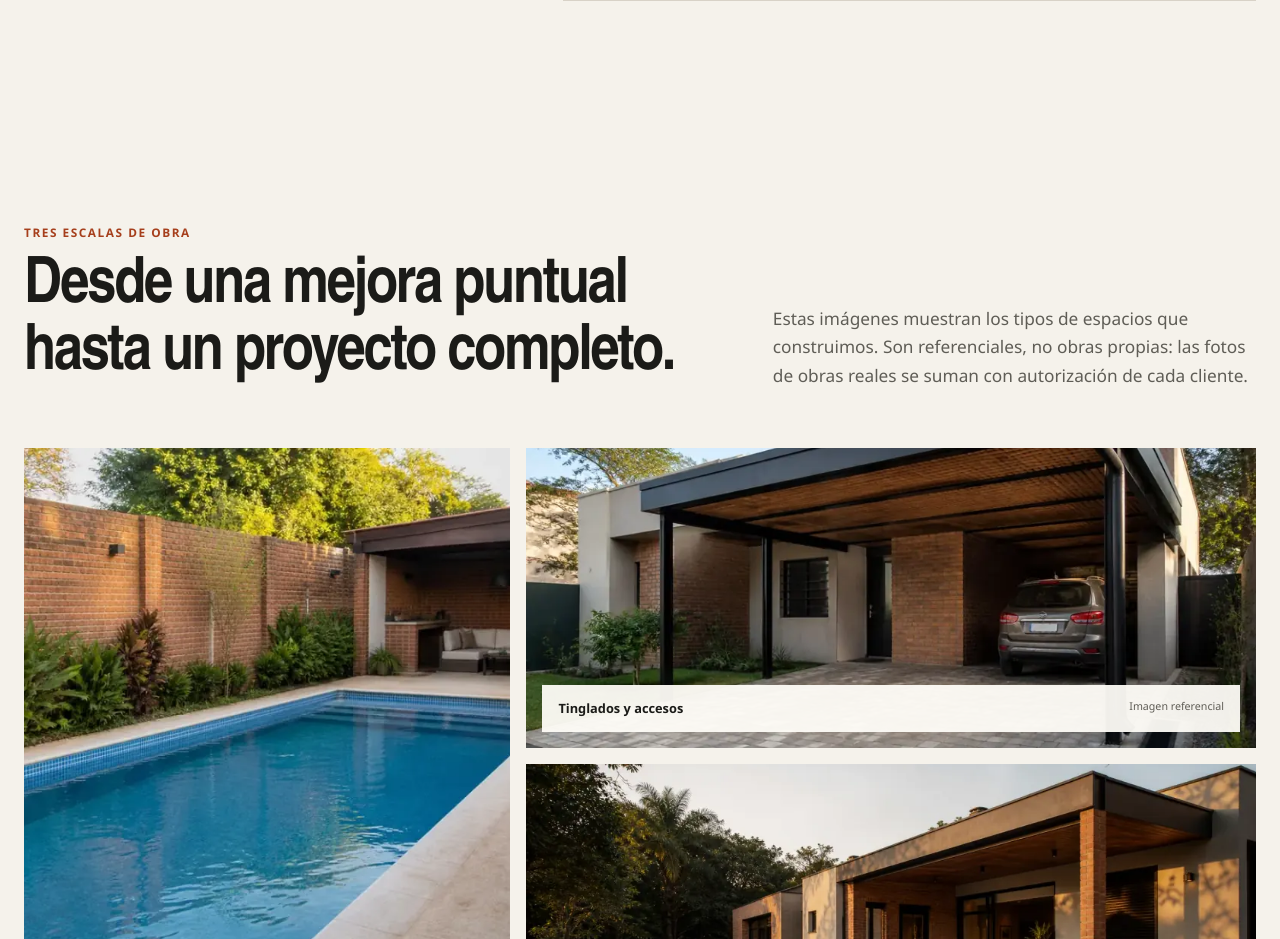
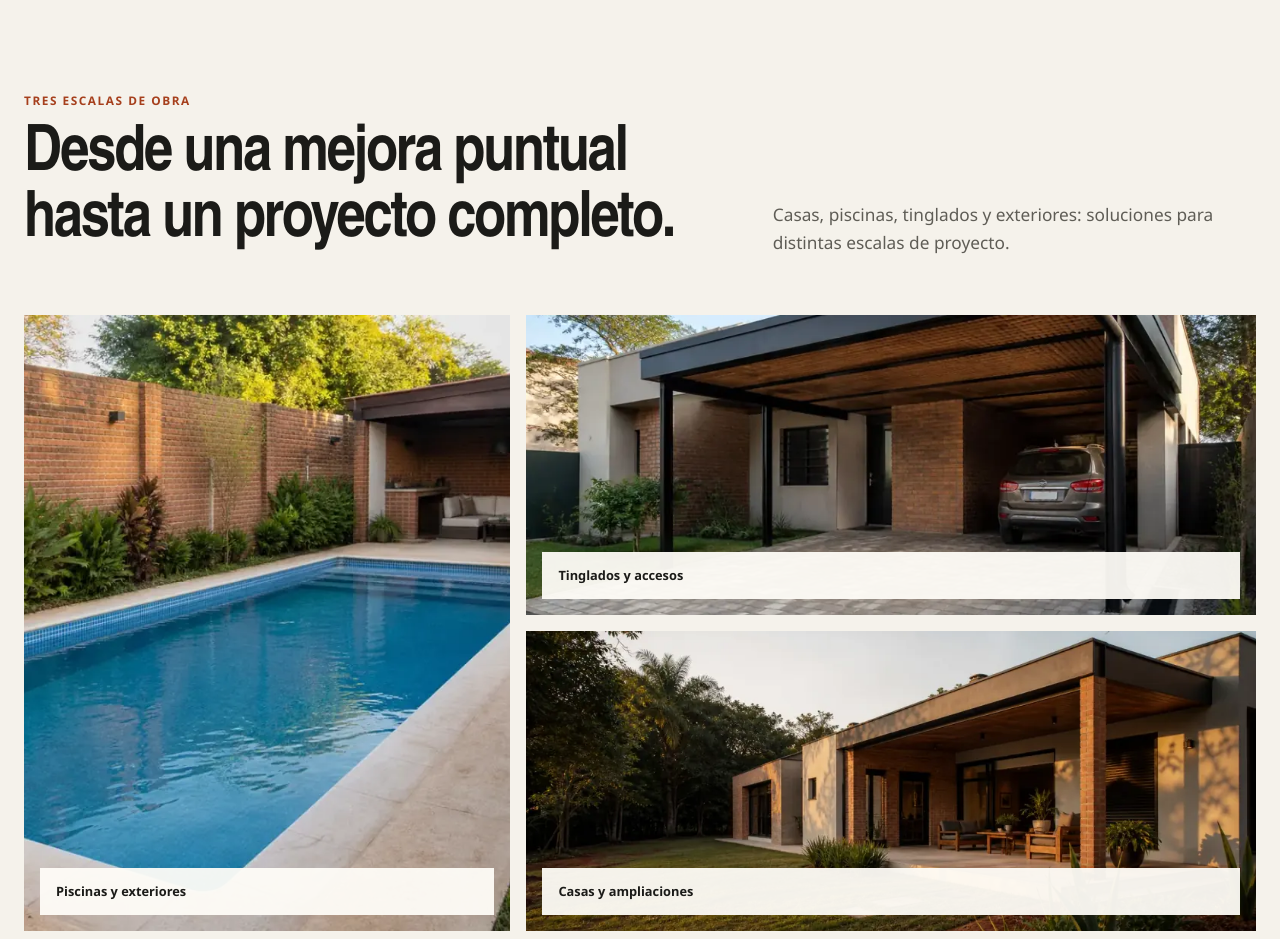
Before and after one commit to antonmarklundcom/obra, a PHP site: page / in a window 1280 px wide. Shown: the part 5561-6500 px from the top of the page. Run offline with PHP 8.4, Linux system fonts and the light colour scheme.

Commit message:
Remove public image generation and reference notices

```diff
--- a/app/conversion.php
+++ b/app/conversion.php
@@ -55,7 +55,7 @@ function obra_reference_srcset(string $slug, string $child = ''): string
 
 function obra_service_media(array $page, string $slug, string $child = ''): void
 {
-    ?><figure class="conversion-media"><img src="<?= h(obra_service_image($slug, $child)) ?>" srcset="<?= h(obra_reference_srcset($slug, $child)) ?>" sizes="(min-width:1024px) 45vw, 100vw" alt="<?= h('Imagen referencial de ' . $page['name']) ?>" width="1200" height="900" fetchpriority="high"><figcaption>Imagen generada · referencial, no es una obra realizada</figcaption></figure><?php
+    ?><figure class="conversion-media"><img src="<?= h(obra_service_image($slug, $child)) ?>" srcset="<?= h(obra_reference_srcset($slug, $child)) ?>" sizes="(min-width:1024px) 45vw, 100vw" alt="<?= h($page['name']) ?>" width="1200" height="900" fetchpriority="high"></figure><?php
 }
 
 function obra_service_hero(array $config, array $content, array $route, array $page): void
--- a/app/home-conversion.php
+++ b/app/home-conversion.php
@@ -8,7 +8,7 @@ function obra_home_intents(): void
         ['reformas', 'Mejorar lo que ya tenés', 'Reformas y ampliaciones en tu casa.', '/servicios/#grupo-reforma'],
         ['techos', 'Resolver tu techo', 'Cubiertas nuevas, filtraciones y desagües.', '/techos/'],
     ];
-    ?><section class="home-intents section" id="elegi"><div class="section-head"><div><p class="eyebrow">Elegí por dónde empezar</p><h2>¿Qué querés hacer en tu propiedad?</h2></div><p>Empezá por tu necesidad. En cada servicio te contamos qué revisar y qué datos mandar para consultar.</p></div><div class="home-intent-grid"><?php foreach ($choices as [$slug, $title, $summary, $url]): ?><a class="home-intent-card" href="<?= h($url) ?>"><img src="<?= h(obra_service_image($slug)) ?>" srcset="<?= h(obra_reference_srcset($slug)) ?>" sizes="(min-width:760px) 33vw, 100vw" width="1200" height="900" alt="" loading="lazy"><div><h3><?= h($title) ?></h3><p><?= h($summary) ?></p><span>Ver opciones ↗</span></div></a><?php endforeach; ?></div><p class="reference-note">Imágenes generadas como referencia; no son obras realizadas.</p><a class="text-link" href="/servicios/">Explorar todos los servicios →</a></section><?php
+    ?><section class="home-intents section" id="elegi"><div class="section-head"><div><p class="eyebrow">Elegí por dónde empezar</p><h2>¿Qué querés hacer en tu propiedad?</h2></div><p>Empezá por tu necesidad. En cada servicio te contamos qué revisar y qué datos mandar para consultar.</p></div><div class="home-intent-grid"><?php foreach ($choices as [$slug, $title, $summary, $url]): ?><a class="home-intent-card" href="<?= h($url) ?>"><img src="<?= h(obra_service_image($slug)) ?>" srcset="<?= h(obra_reference_srcset($slug)) ?>" sizes="(min-width:760px) 33vw, 100vw" width="1200" height="900" alt="" loading="lazy"><div><h3><?= h($title) ?></h3><p><?= h($summary) ?></p><span>Ver opciones ↗</span></div></a><?php endforeach; ?></div><a class="text-link" href="/servicios/">Explorar todos los servicios →</a></section><?php
 }
 
 function obra_home_start(array $config): void
--- a/app/layout.php
+++ b/app/layout.php
@@ -110,7 +110,7 @@ function obra_footer(array $config, array $content, array $route = []): void
     <details class="footer-section" open><summary>Guías y empresa</summary><nav aria-label="Guías y empresa"><?php foreach ($content['guides'] as $slug => $guide): ?><a href="<?= h(obra_guide_path($slug, $guide)) ?>"><?= h($guide['name']) ?></a><?php endforeach; ?><strong class="footer-sub">Obra</strong><a href="/como-trabajamos/">Cómo trabajamos</a><a href="/nosotros/">Nosotros</a><a href="/cotizar/">Cotizar</a><a href="/privacidad/">Privacidad</a></nav></details>
     <div><strong>Contacto</strong><?php if ($wa): ?><a class="footer-wa" href="<?= h($wa) ?>"<?= obra_wa_attrs($placement, $waService) ?>>WhatsApp <?= h(obra_phone_display($config)) ?></a><?php if ($tel !== ''): ?><a class="footer-tel" href="<?= h($tel) ?>">Llamar <?= h(obra_phone_display($config)) ?></a><?php endif; ?><?php else: ?><a href="/cotizar/">Formulario de cotización</a><?php endif; ?><?php if ($config['email'] !== ''): ?><a href="mailto:<?= h($config['email']) ?>"><?= h($config['email']) ?></a><?php endif; ?><?php if ($config['legal_address'] !== ''): ?><p><?= h($config['legal_address']) ?></p><?php endif; ?><?php if ($config['legal_operator'] !== ''): ?><p><?= h($config['legal_operator']) ?></p><?php endif; ?><?php if ($config['ruc'] !== ''): ?><p>RUC <?= h($config['ruc']) ?></p><?php endif; ?></div>
   </div>
-  <div class="footer-base"><span>© <?= date('Y') ?> Obra.com.py</span><span><?= h($config['area']) ?> · resto del país según proyecto</span><span>Imágenes referenciales, no son obras propias</span></div>
+  <div class="footer-base"><span>© <?= date('Y') ?> Obra.com.py</span><span><?= h($config['area']) ?> · resto del país según proyecto</span></div>
 </footer>
 <?php if ($waSticky && obra_has_sticky($route, $path)): ?><nav class="sticky-cta" aria-label="Contacto rápido" data-sticky-cta><a class="sticky-wa" href="<?= h($waSticky) ?>"<?= obra_wa_attrs($stickyPlacement, $waService) ?>>WhatsApp</a><a class="sticky-quote" href="<?= h(obra_quote_url($waService, $route['child'] ?? '', $path)) ?>">Cotizar</a></nav><?php endif; ?>
 <?php if ($waSticky): ?><a class="wa-fab" href="<?= h($waSticky) ?>"<?= obra_wa_attrs($stickyPlacement === 'sticky' ? 'fab' : $stickyPlacement, $waService) ?> aria-label="Escribinos por WhatsApp"><svg viewBox="0 0 24 24" aria-hidden="true"><path d="M20.5 3.5A11.8 11.8 0 0 0 1.9 17.7L.3 23.6l6-1.6A11.7 11.7 0 0 0 12 23.4h.1A11.8 11.8 0 0 0 20.5 3.5Zm-8.4 17.9h-.1a9.7 9.7 0 0 1-5-1.4l-.4-.2-3.5.9.9-3.4-.2-.4a9.8 9.8 0 1 1 8.3 4.5Zm5.4-7.3c-.3-.2-1.8-.9-2.1-1-.3-.1-.5-.2-.7.2-.2.3-.8 1-.9 1.2-.2.2-.3.2-.6.1a8 8 0 0 1-2.4-1.5 9.2 9.2 0 0 1-1.7-2.1c-.2-.3 0-.5.1-.6l.5-.5.3-.5c.1-.2 0-.4 0-.5l-1-2.4c-.3-.6-.6-.5-.8-.5h-.7c-.2 0-.6.1-.9.4-.3.4-1.3 1.3-1.3 3.1s1.3 3.6 1.5 3.8c.2.2 2.6 4 6.3 5.6.9.4 1.6.6 2.1.8.9.3 1.7.2 2.3.1.7-.1 1.8-.8 2.1-1.5.3-.8.3-1.4.2-1.5-.1-.2-.3-.2-.6-.4Z"/></svg></a><?php endif; ?>
--- a/app/pages.php
+++ b/app/pages.php
@@ -79,7 +79,7 @@ function obra_specialties(array $content, string $slug, array $service): void
     if (!$children) { return; }
     $p = obra_conversion_profile($slug);
     $groups = $slug === 'techos' ? ['Cubierta nueva' => ['chapa', 'termoacusticos', 'tejas', 'losa'], 'Reparación y protección' => ['goteras', 'impermeabilizar'], 'Estructura y desagüe' => ['estructuras', 'canaletas']] : [$p['heading'] => array_keys($children)];
-    ?><section class="specialties section visual-specialties" id="especialidades"><div class="section-head"><div><p class="eyebrow">Especialidades</p><h2><?= h($p['heading']) ?></h2></div><p><?= h($p['explain']) ?></p></div><p class="specialty-context">Dentro de <?= h(function_exists('mb_strtolower') ? mb_strtolower($service['name'], 'UTF-8') : strtolower($service['name'])) ?>, lo que más nos piden. Cada especialidad tiene su propia página con qué incluye, cuándo conviene y preguntas frecuentes.</p><?php foreach ($groups as $group => $keys): ?><?php if (count($groups) > 1): ?><h3 class="option-group-title"><?= h($group) ?></h3><?php endif; ?><div class="spec-grid"><?php foreach ($keys as $child): if (!isset($children[$child])) { continue; } $page = $children[$child]; ?><a href="/<?= h($slug) ?>/<?= h($child) ?>/" class="option-card"><div class="option-art"><img src="<?= h(obra_service_image($slug, $child)) ?>" srcset="<?= h(obra_reference_srcset($slug, $child)) ?>" sizes="(min-width:1280px) 25vw, (min-width:760px) 33vw, 50vw" alt="" width="1200" height="900" loading="lazy"><small>Referencia generada</small></div><div class="option-copy"><span><?= h($page['kicker']) ?></span><h3><?= h($page['name']) ?></h3><p><?= h($page['summary'] ?? $page['description']) ?></p><b>Ver <?= h($page['name']) ?> <i aria-hidden="true">↗</i></b></div></a><?php endforeach; ?></div><?php endforeach; ?></section><?php
+    ?><section class="specialties section visual-specialties" id="especialidades"><div class="section-head"><div><p class="eyebrow">Especialidades</p><h2><?= h($p['heading']) ?></h2></div><p><?= h($p['explain']) ?></p></div><p class="specialty-context">Dentro de <?= h(function_exists('mb_strtolower') ? mb_strtolower($service['name'], 'UTF-8') : strtolower($service['name'])) ?>, lo que más nos piden. Cada especialidad tiene su propia página con qué incluye, cuándo conviene y preguntas frecuentes.</p><?php foreach ($groups as $group => $keys): ?><?php if (count($groups) > 1): ?><h3 class="option-group-title"><?= h($group) ?></h3><?php endif; ?><div class="spec-grid"><?php foreach ($keys as $child): if (!isset($children[$child])) { continue; } $page = $children[$child]; ?><a href="/<?= h($slug) ?>/<?= h($child) ?>/" class="option-card"><div class="option-art"><img src="<?= h(obra_service_image($slug, $child)) ?>" srcset="<?= h(obra_reference_srcset($slug, $child)) ?>" sizes="(min-width:1280px) 25vw, (min-width:760px) 33vw, 50vw" alt="" width="1200" height="900" loading="lazy"></div><div class="option-copy"><span><?= h($page['kicker']) ?></span><h3><?= h($page['name']) ?></h3><p><?= h($page['summary'] ?? $page['description']) ?></p><b>Ver <?= h($page['name']) ?> <i aria-hidden="true">↗</i></b></div></a><?php endforeach; ?></div><?php endforeach; ?></section><?php
 }
 
 function obra_v2_sections(array $page): void
@@ -104,7 +104,7 @@ function obra_page_home(array $config, array $content, array $route): void
     <div class="action-row"><a class="btn btn-primary" href="<?= h($wa ?: '/cotizar/') ?>"<?= $wa ? obra_wa_attrs('hero') : '' ?>>Consultar mi proyecto <span aria-hidden="true">↗</span></a><a class="text-link" href="/cotizar/?origen=%2F">Completar el formulario</a></div>
     <p class="hero-response">Mandanos ubicación y una idea de lo que necesitás. Respondemos en horario comercial.</p><ul class="hero-notes"><li>Presupuesto por rubro, por escrito</li><li>Un solo responsable de obra</li><li>Sin precios por m² a ciegas</li></ul><a class="hero-method" href="#servicios">Ver qué construimos →</a>
   </div>
-  <figure class="hero-media" data-reveal><img src="<?= h(obra_service_image('home')) ?>" srcset="<?= h(obra_reference_srcset('home')) ?>" sizes="(min-width:1024px) 45vw, 100vw" alt="Casa con galería, jardín y piscina, imagen generada de referencia" width="1200" height="900" fetchpriority="high"><figcaption><span>Casa · galería · exterior</span><small>Imagen generada · referencial</small></figcaption></figure>
+  <figure class="hero-media" data-reveal><img src="<?= h(obra_service_image('home')) ?>" srcset="<?= h(obra_reference_srcset('home')) ?>" sizes="(min-width:1024px) 45vw, 100vw" alt="Casa con galería, jardín y piscina" width="1200" height="900" fetchpriority="high"><figcaption><span>Casa · galería · exterior</span></figcaption></figure>
 </section>
 
 <section class="trust-band" aria-label="Forma de trabajo"><span>Llave en mano: planos, obra y entrega</span><span>Presupuesto por escrito en guaraníes</span><span>Materiales y terminaciones definidos</span><span>Reportes de avance por etapa</span></section>
@@ -118,12 +118,12 @@ function obra_page_home(array $config, array $content, array $route): void
     <a class="service-card" href="/<?= h($slug) ?>/" data-reveal><img src="<?= h(obra_service_image($slug)) ?>" srcset="<?= h(obra_reference_srcset($slug)) ?>" sizes="(min-width:1024px) 33vw, 100vw" alt="" width="1200" height="900" loading="lazy"><span><?= sprintf('%02d', $i) ?></span><h3><?= h($service['name']) ?></h3><p><?= h($service['short']) ?></p><b>Ver servicio <i aria-hidden="true">↗</i></b></a>
   <?php endforeach; ?>
   </div>
-  <p class="reference-note">Imágenes generadas como referencia; no son obras realizadas.</p><div class="all-services-link"><a class="text-link" href="/servicios/">Ver los <?= $count ?> servicios y <?= $subCount ?> especialidades</a></div>
+  <div class="all-services-link"><a class="text-link" href="/servicios/">Ver los <?= $count ?> servicios y <?= $subCount ?> especialidades</a></div>
 </section>
 
 <section class="image-band">
   <img src="/assets/images/servicio-quincho.webp" srcset="/assets/images/servicio-quincho-480.webp 480w, /assets/images/servicio-quincho-960.webp 960w, /assets/images/servicio-quincho.webp 1000w" sizes="(min-width: 1024px) 50vw, 100vw" alt="Quincho abierto con parrilla de ladrillo, mesa y jardín" width="1000" height="750" loading="lazy">
-  <div><p class="eyebrow">Espacios que se conectan</p><h2>Casa, quincho, piscina y patio pueden pensarse como una sola obra.</h2><p>Coordinar todo desde el inicio resuelve niveles, instalaciones, drenajes y recorridos sin improvisar entre gremios. Es la lógica de una quinta completa o de una casa con patio pensado.</p><a class="btn btn-light" href="/quintas/">Ver quintas y casas de campo <span aria-hidden="true">↗</span></a><small>Imagen referencial</small></div>
+  <div><p class="eyebrow">Espacios que se conectan</p><h2>Casa, quincho, piscina y patio pueden pensarse como una sola obra.</h2><p>Coordinar todo desde el inicio resuelve niveles, instalaciones, drenajes y recorridos sin improvisar entre gremios. Es la lógica de una quinta completa o de una casa con patio pensado.</p><a class="btn btn-light" href="/quintas/">Ver quintas y casas de campo <span aria-hidden="true">↗</span></a></div>
 </section>
 
 <?php obra_process_section($content['process']); ?>
@@ -140,8 +140,8 @@ function obra_page_home(array $config, array $content, array $route): void
 
 
 <section class="project-gallery section">
-  <div class="section-head"><div><p class="eyebrow">Tres escalas de obra</p><h2>Desde una mejora puntual hasta un proyecto completo.</h2></div><p>Estas imágenes muestran los tipos de espacios que construimos. Son referenciales, no obras propias: las fotos de obras reales se suman con autorización de cada cliente.</p></div>
-  <div class="gallery-grid"><figure><img src="/assets/images/servicio-piscina.webp" srcset="/assets/images/servicio-piscina-480.webp 480w, /assets/images/servicio-piscina-960.webp 960w, /assets/images/servicio-piscina.webp 1000w" sizes="(min-width: 1024px) 50vw, 100vw" alt="Piscina de hormigón con vereda y jardín" width="1000" height="750" loading="lazy"><figcaption>Piscinas y exteriores <small>Imagen referencial</small></figcaption></figure><figure><img src="/assets/images/servicio-cochera.webp" srcset="/assets/images/servicio-cochera-480.webp 480w, /assets/images/servicio-cochera-960.webp 960w, /assets/images/servicio-cochera.webp 1000w" sizes="(min-width: 1024px) 50vw, 100vw" alt="Cochera con estructura metálica y piso de adoquines" width="1000" height="750" loading="lazy"><figcaption>Tinglados y accesos <small>Imagen referencial</small></figcaption></figure><figure><img src="/assets/images/hero-casa.webp" srcset="/assets/images/hero-casa-480.webp 480w, /assets/images/hero-casa-960.webp 960w, /assets/images/hero-casa.webp 1600w" sizes="(min-width: 1024px) 50vw, 100vw" alt="Casa de una planta con galería integrada al jardín" width="1600" height="900" loading="lazy"><figcaption>Casas y ampliaciones <small>Imagen referencial</small></figcaption></figure></div>
+  <div class="section-head"><div><p class="eyebrow">Tres escalas de obra</p><h2>Desde una mejora puntual hasta un proyecto completo.</h2></div><p>Casas, piscinas, tinglados y exteriores: soluciones para distintas escalas de proyecto.</p></div>
+  <div class="gallery-grid"><figure><img src="/assets/images/servicio-piscina.webp" srcset="/assets/images/servicio-piscina-480.webp 480w, /assets/images/servicio-piscina-960.webp 960w, /assets/images/servicio-piscina.webp 1000w" sizes="(min-width: 1024px) 50vw, 100vw" alt="Piscina de hormigón con vereda y jardín" width="1000" height="750" loading="lazy"><figcaption>Piscinas y exteriores </figcaption></figure><figure><img src="/assets/images/servicio-cochera.webp" srcset="/assets/images/servicio-cochera-480.webp 480w, /assets/images/servicio-cochera-960.webp 960w, /assets/images/servicio-cochera.webp 1000w" sizes="(min-width: 1024px) 50vw, 100vw" alt="Cochera con estructura metálica y piso de adoquines" width="1000" height="750" loading="lazy"><figcaption>Tinglados y accesos </figcaption></figure><figure><img src="/assets/images/hero-casa.webp" srcset="/assets/images/hero-casa-480.webp 480w, /assets/images/hero-casa-960.webp 960w, /assets/images/hero-casa.webp 1600w" sizes="(min-width: 1024px) 50vw, 100vw" alt="Casa de una planta con galería integrada al jardín" width="1600" height="900" loading="lazy"><figcaption>Casas y ampliaciones </figcaption></figure></div>
 </section>
 
 <section class="guides-teaser section">
--- a/tools/check-reference-images.mjs
+++ b/tools/check-reference-images.mjs
@@ -29,7 +29,8 @@ for (const entry of entries) {
   if (response.status !== 200) failures.push(`${path}: ${response.status}`);
   const hero = html.match(/<figure class="(?:conversion-media|hero-media)[^>]*>[\s\S]*?<\/figure>/)?.[0] || '';
   if (!hero.includes(`/assets/images/reference/${entry.slug}-960.webp`)) failures.push(`${path}: wrong hero subject`);
-  if (!hero.includes('srcset=') || !hero.includes('Imagen generada')) failures.push(`${path}: missing responsive sizes or reference label`);
+  if (!hero.includes('srcset=')) failures.push(`${path}: missing responsive sizes`);
+  if (/imagen(?:es)? generad|referencia generada|imagen(?:es)? referencial|no (?:es|son) (?:una )?obra(?:s)? realizada|no son obras propias/i.test(html)) failures.push(`${path}: unwanted image notice`);
 }
 const roof = await (await fetch(base + '/techos/')).text();
 const choices = [...roof.matchAll(/class="choice-card"[\s\S]*?<img src="([^"]+)"/g)].map(m => m[1]);
@@ -41,4 +42,4 @@ for (const match of directory.matchAll(/href="#([^"]+)"/g)) {
 }
 if (!(home.indexOf('id="elegi"') < home.indexOf('id="empezar"') && home.indexOf('id="empezar"') < home.indexOf('id="servicios"'))) failures.push('Homepage opening order regressed');
 if (failures.length) { console.error(failures.join('\n')); process.exit(1); }
-console.log('reference-images OK: 51 distinct subjects, 153 WebP assets, hero labels/srcsets, roofing choices and homepage order');
+console.log('reference-images OK: 51 distinct subjects, 153 WebP assets, hero srcsets/no image notices, roofing choices and homepage order');
```
Also changed, not shown: docs/SERVICE-CONVERSION-REDESIGN.md (+1 -1 lines), docs/media/README.md.
